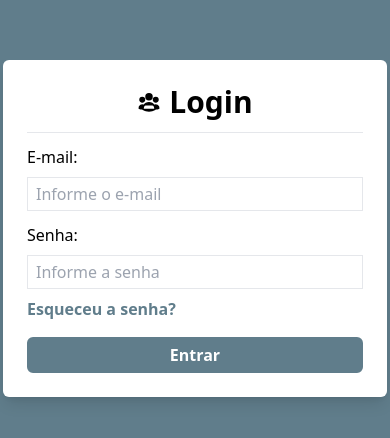
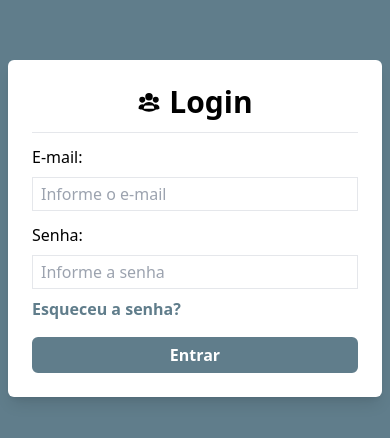
Before and after one commit to giovannispa/task-master-frontend, a Vue app: page /login in a window 390 px wide. Shown: the part 194-632 px from the top of the page. Built offline with nearby package versions, Linux system fonts and the light colour scheme.

Commit message:
Hotfix // Ajustei o design responsivo da pagina de login

```diff
--- a/src/views/LoginView.vue
+++ b/src/views/LoginView.vue
@@ -1,5 +1,5 @@
 <template>
-  <div class="flex justify-center items-center h-screen bg-[#607D8B]">
+  <div class="flex justify-center items-center h-screen bg-[#607D8B] p-2 md:p-0">
     <div class="w-96 p-6 bg-white shadow-lg rounded-md">
       <div class="flex justify-center items-center">
         <icon-users/>
```
